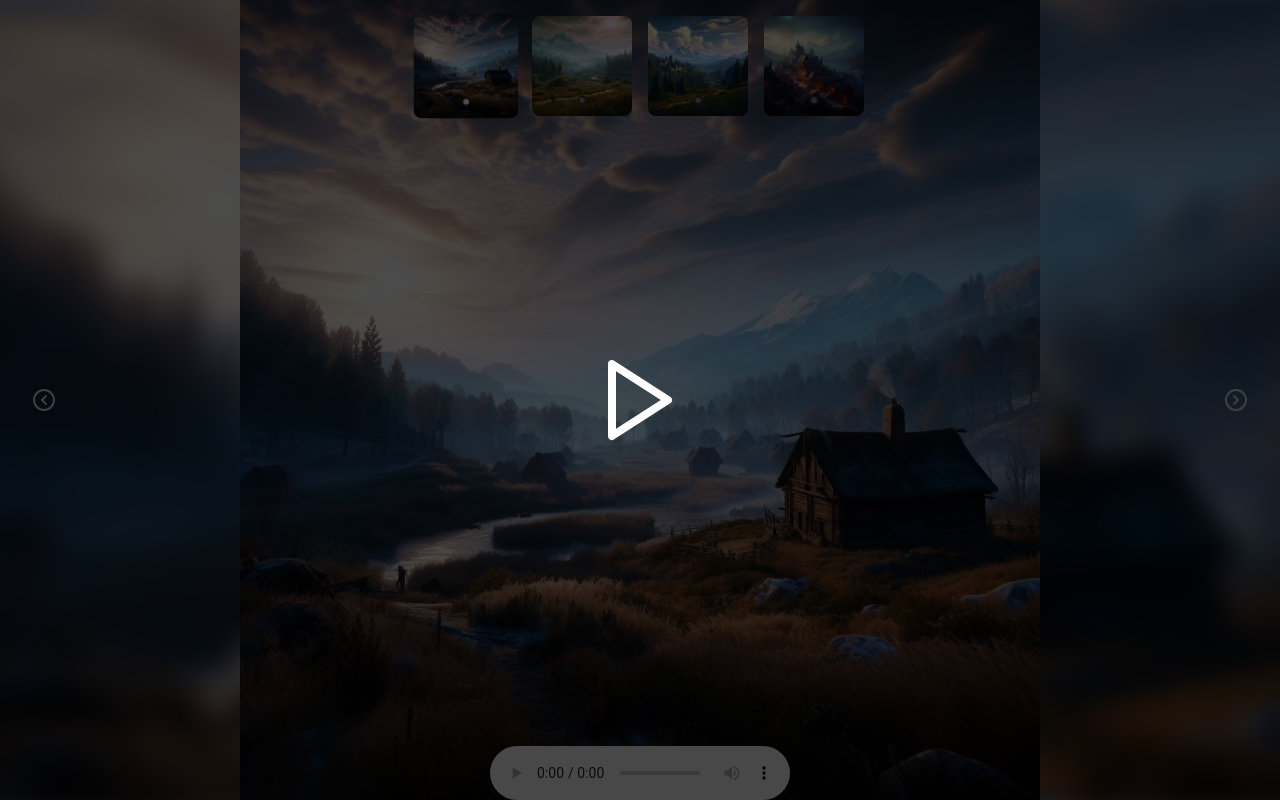
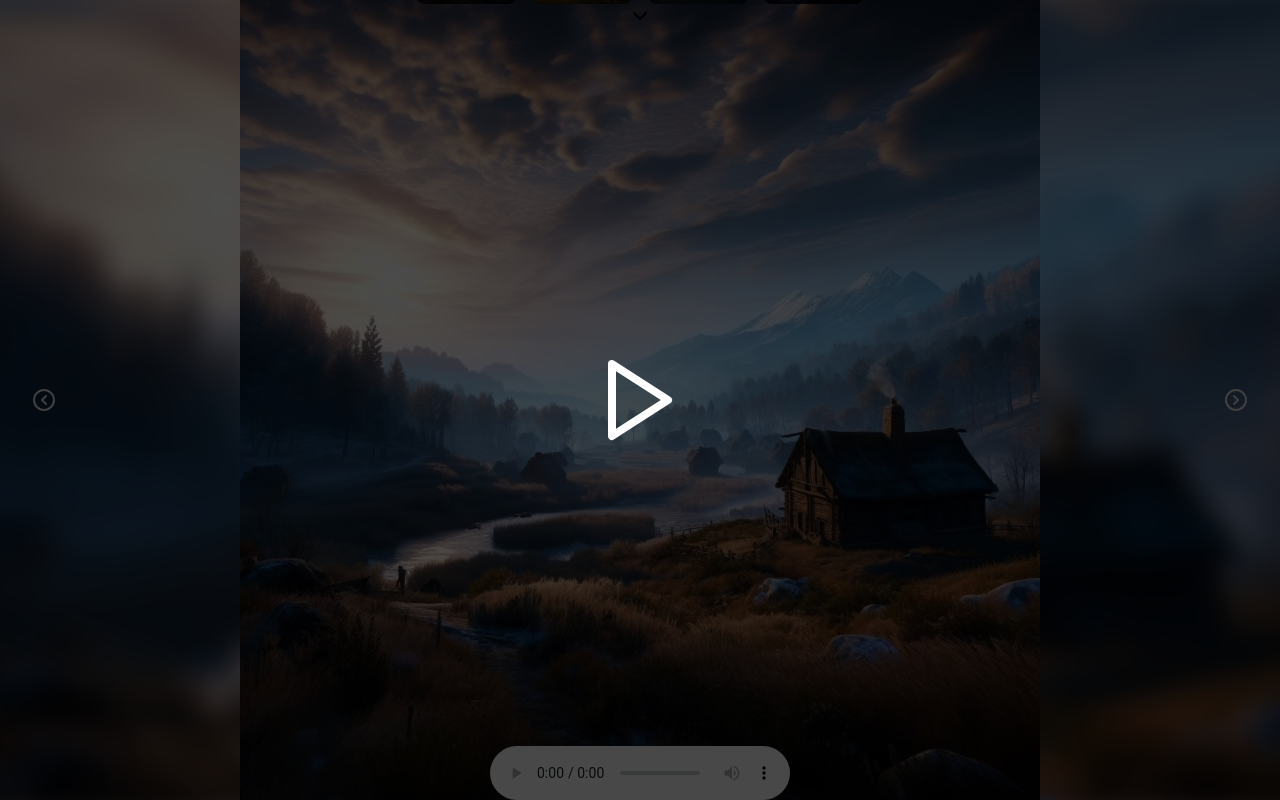
Before and after one commit to rafalbodanka/opera-player, a React (Create React App) app in the folder frontend/: page / in a window 1280 px wide. Built offline with nearby package versions, Linux system fonts and the light colour scheme.

Commit message:
expand nav on hover

```diff
--- a/frontend/src/components/Nav.tsx
+++ b/frontend/src/components/Nav.tsx
@@ -1,4 +1,5 @@
-import { Dot } from "lucide-react";
+import { Dot, ChevronDown } from "lucide-react";
+import { useState } from "react";
 
 export default function Nav({
     imageUrls,
@@ -10,14 +11,17 @@ export default function Nav({
     setSlideId: React.Dispatch<React.SetStateAction<number>>;
 }) {
 
-    console.log(slideId)
-
+    const [navExpanded, setNavExpanded] = useState(false)
+    console.log(navExpanded)
     return (
         <div className="z-30 w-full fixed top-0 left-0 flex justify-center duration-500">
-            <div className="flex gap-x-4 items-center justify-center">
+            <div className="h-[100px]"
+            onMouseEnter={() => setNavExpanded(true)} onMouseLeave={()=> setNavExpanded(false)}>
+                <div className={`${!navExpanded && '-translate-y-28'} duration-500  items-center justify-center`}>
+                    <div className="flex gap-x-4">
                         {imageUrls.map((url, id) => {
                             return (
-                        <div key={url} className={`mt-4 relative cursor-pointer hover:scale-105 ${slideId === id && 'scale-105'} duration-100`}
+                                <div key={url} className={`mt-4 relative cursor-pointer hover:scale-105 duration-500`}
                                     onClick={() => setSlideId(id)}
                                 >
                                     <img className="h-[100px] rounded-lg" src={url}
@@ -29,6 +33,11 @@ export default function Nav({
                             )
                         })}
                     </div>
+                    <div className="flex justify-center items-center">
+                        <ChevronDown width={24} className={`${navExpanded && '-rotate-180'} duration-500`}/>
+                    </div>
+                </div>
+            </div>
         </div>
     )
 }
```
Lines whose indentation alone changed are shown as unchanged.
